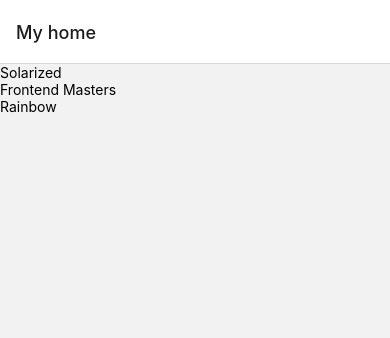
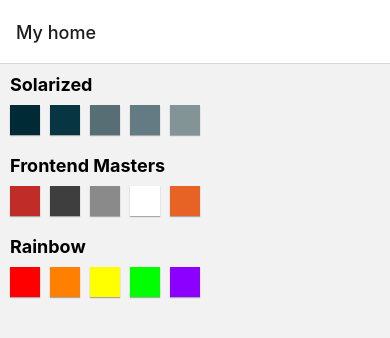
Before and after one commit to d2ndjim/AwesomeProjectExpo, a React Native app: screen /Home in a window 390 px wide. Shown: the top 338 px of the page. Built offline with nearby package versions, Linux system fonts and the light colour scheme.

Commit message:
Add palette preview

```diff
--- a/components/ColorBox.js
+++ b/components/ColorBox.js
@@ -27,6 +27,11 @@
     alignItems: 'center',
     borderRadius: 3,
     marginBottom: 10,
+    shadowColor: '#000',
+    shadowOffset: { width: 0, height: 1 },
+    shadowOpacity: 0.3,
+    shadowRadius: 1,
+    elevation: 2,
   },
   boxText: {
     color: 'white',
--- /dev/null
+++ b/components/PalettePreview.js
@@ -0,0 +1,48 @@
+import React from 'react';
+import {
+  View,
+  Text,
+  StyleSheet,
+  TouchableOpacity,
+  FlatList,
+} from 'react-native';
+
+const PalettePreview = ({ handlePress, palette }) => {
+  return (
+    <TouchableOpacity onPress={handlePress}>
+      <Text style={styles.text}>{palette.paletteName}</Text>
+      <FlatList
+        style={styles.list}
+        data={palette.colors.slice(0, 5)}
+        keyExtractor={(item) => item.colorName}
+        renderItem={({ item }) => (
+          <View style={[styles.box, { backgroundColor: item.hexCode }]} />
+        )}
+      />
+    </TouchableOpacity>
+  );
+};
+
+const styles = StyleSheet.create({
+  text: {
+    fontWeight: 'bold',
+    fontSize: 18,
+    marginBottom: 10,
+  },
+  box: {
+    width: 30,
+    height: 30,
+    marginRight: 10,
+    shadowColor: '#000',
+    shadowOffset: { width: 0, height: 1 },
+    shadowOpacity: 0.3,
+    shadowRadius: 1,
+    elevation: 2,
+  },
+  list: {
+    marginBottom: 20,
+    flexDirection: 'row',
+  },
+});
+
+export default PalettePreview;
--- a/screens/Home.js
+++ b/screens/Home.js
@@ -1,5 +1,6 @@
 import React from 'react';
-import { Text, TouchableOpacity, FlatList } from 'react-native';
+import { FlatList, StyleSheet } from 'react-native';
+import PalettePreview from '../components/PalettePreview';
 
 const SOLARIZED = [
   { colorName: 'Base03', hexCode: '#002b36' },
@@ -45,19 +46,23 @@
 const Home = ({ navigation }) => {
   return (
     <FlatList
+      style={styles.list}
       data={COLOR_PALETTES}
       keyExtractor={(item) => item.paletteName}
       renderItem={({ item }) => (
-        <TouchableOpacity
-          onPress={() => {
-            navigation.navigate('ColorPalette', item);
-          }}
-        >
-          <Text>{item.paletteName}</Text>
-        </TouchableOpacity>
+        <PalettePreview
+          handlePress={() => navigation.navigate('ColorPalette', item)}
+          palette={item}
+        />
       )}
     />
   );
 };
 
+const styles = StyleSheet.create({
+  list: {
+    padding: 10,
+  },
+});
+
 export default Home;
```
